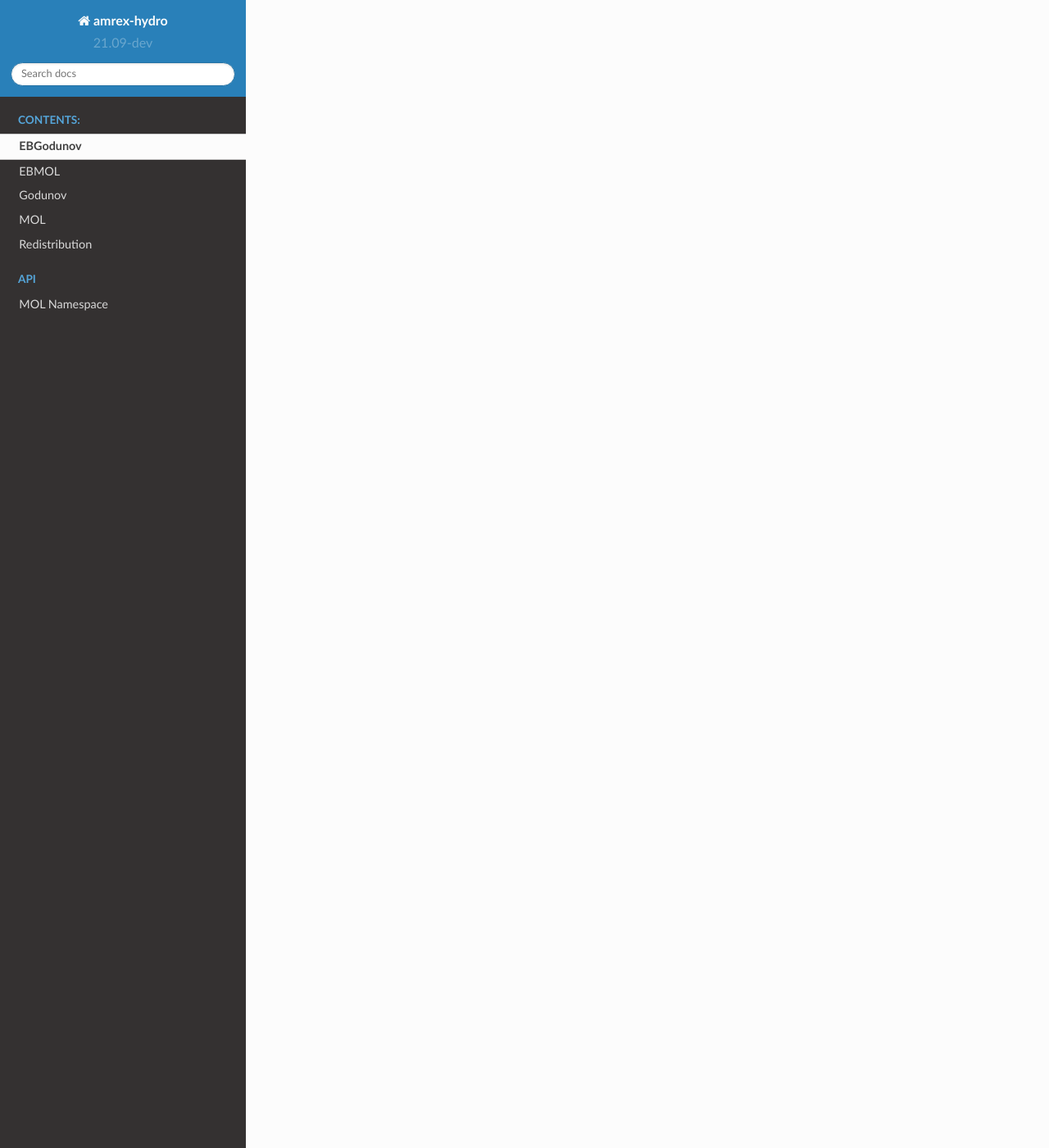
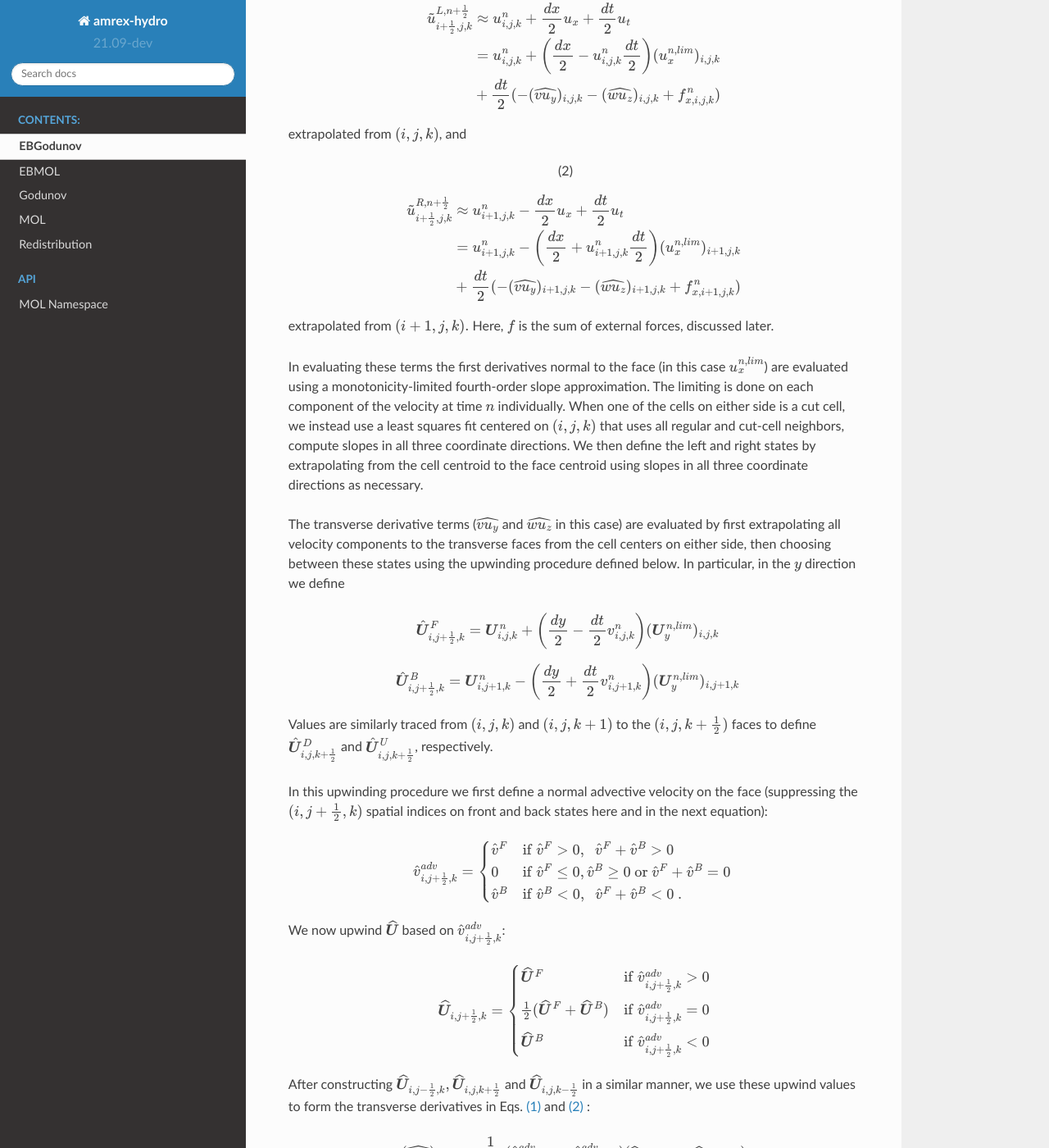
Before and after one commit to AMReX-Fluids/AMReX-Hydro, a Sphinx documentation site: the page built from Docs/source/EBGodunov.rst, in a window 1280 px wide and 1400 px high, scrolled down 1479 px. Shown: the whole window at 82% size. Built offline with Sphinx 7.4.7 and the Read the Docs theme 2.0.0, drawn with Linux system fonts in a browser that asks for light colours; pages that are not in the unit, such as notebooks, are missing from menus; some of the changed text lies outside the part shown.

Commit message:
added math equations to EBGodunov

```diff
--- a/Docs/source/EBGodunov.rst
+++ b/Docs/source/EBGodunov.rst
@@ -59,3 +59,122 @@ We do this by solving
 then defining
 
 .. math:: U^{MAC} = U^{pred} - \frac{1}{\rho} \nabla \phi^{MAC}
+
+----------------
+
+We extrapolate the normal velocities to cell faces using a second-order Taylor series expansion
+in space and time. For each face with a non-zero area fraction, we extrapolate the normal velocity
+component from the centroids of the cells on either side to the face centroid, creating left (L)
+and right (R) states. For face :math:`(i+1/2,j,k)` this gives
+
+.. math::
+   :label: eq1
+
+   \tilde{u}_{i+\frac{1}{2},j,k}^{L,{n+\frac{1}{2}}} & \approx u_{i,j,k}^n + \frac{dx}{2} u_x + \frac{dt}{2} u_t \\
+    & = u_{i,j,k}^n + \left( \frac{dx}{2} - u^n_{i,j,k} \frac{dt}{2} \right) (u_x^{n,lim})_{i,j,k} \\
+    & + \frac{dt}{2} (-(\widehat{v u_y})_{i,j,k} - (\widehat{w u_z})_{i,j,k} + f_{x,i,j,k}^n)
+
+
+extrapolated from :math:`(i,j,k)`, and
+
+.. math::
+   :label: eq2
+
+    \tilde{u}_{i+\frac{1}{2},j,k}^{R,{n+\frac{1}{2}}} & \approx u_{i+1,j,k}^n - \frac{dx}{2} u_x + \frac{dt}{2} u_t \\
+    & = u_{i+1,j,k}^n - \left( \frac{dx}{2} + u^n_{i+1,j,k} \frac{dt}{2} \right)(u^{n,lim}_x)_{i+1,j,k} \\
+    & + \frac{dt}{2} (-(\widehat{v u_y})_{i+1,j,k} - (\widehat{w u_z})_{i+1,j,k} + f_{x,i+1,j,k}^n)
+
+
+
+
+
+extrapolated from :math:`(i+1,j,k).` Here, :math:`f` is the sum of external forces, discussed later.
+
+In evaluating these terms the first derivatives normal to the face (in this
+case :math:`u_x^{n,lim}`) are evaluated using a monotonicity-limited fourth-order
+slope approximation. The limiting is done on each component of the velocity at time :math:`n` individually. When one of the cells on either side is a cut cell, we
+instead use a least squares fit centered on :math:`(i,j,k)` that uses
+all regular and cut-cell neighbors, compute slopes in all three coordinate directions. We then define the left and right states by extrapolating from the cell centroid to the face centroid using slopes in all three coordinate directions
+as necessary.
+
+The transverse derivative terms (:math:`\widehat{v u_y}` and
+:math:`\widehat{w u_z}` in this case)
+are evaluated by first extrapolating all velocity components
+to the transverse faces from the cell centers on either side,
+then choosing between these states using the upwinding procedure
+defined below.  In particular, in the :math:`y` direction we define
+
+.. math::
+    \hat{\boldsymbol{U}}^F_{i,j+\frac{1}{2},k} =  \boldsymbol{U}_{i,j,k}^n +
+    \left( \frac{dy}{2} - \frac{dt}{2} v_{i,j,k}^n \right)
+    (\boldsymbol{U}^{n,lim}_y)_{i,j,k}  \;\;\;
+
+.. math::
+    \hat{\boldsymbol{U}}^B_{i,j+\frac{1}{2},k} =  \boldsymbol{U}_{i,j+1,k}^n -
+    \left( \frac{dy}{2} + \frac{dt}{2} v_{i,j+1,k}^n \right)
+    (\boldsymbol{U}^{n,lim}_y)_{i,j+1,k} \;\;\;
+
+Values are similarly traced from :math:`(i,j,k)` and :math:`(i,j,k+1)`
+to the :math:`(i,j,k+\frac{1}{2})` faces to define
+:math:`\hat{\boldsymbol{U}}^D_{i,j,k+\frac{1}{2}}` and
+:math:`\hat{\boldsymbol{U}}^{U}_{i,j,k+\frac{1}{2}}`, respectively.
+
+In this upwinding procedure we first define a normal advective
+velocity on the face
+(suppressing the :math:`({i,j+\frac{1}{2},k})` spatial indices on front and back
+states here and in the next equation):
+
+.. math::
+    \widehat{v}^{adv}_{{i,j+\frac{1}{2},k}} = \left\{\begin{array}{lll}
+     \widehat{v}^F & \mbox{if $\widehat{v}^F > 0, \;\; \widehat{v}^F + \widehat{v}^B
+     > 0$} \\
+     0   & \mbox{if $\widehat{v}^F \leq 0, \widehat{v}^B \geq  0$ or
+    $\widehat{v}^F + \widehat{v}^B = 0$ } \\
+     \widehat{v}^B & \mbox{if $\widehat{v}^B < 0, \;\; \widehat{v}^F + \widehat{v}^B
+     < 0$ .} \end{array} \right.
+
+
+We now upwind :math:`\widehat{\boldsymbol{U}}` based on :math:`\widehat{v}_{{i,j+\frac{1}{2},k}}^{adv}`:
+
+.. math::
+    \widehat{\boldsymbol{U}}_{{i,j+\frac{1}{2},k}} = \left\{\begin{array}{lll}
+     \widehat{\boldsymbol{U}}^F & \mbox{if $\widehat{v}_{{i,j+\frac{1}{2},k}}^{adv} > 0$} \\
+    \frac{1}{2} (\widehat{\boldsymbol{U}}^F + \widehat{\boldsymbol{U}}^B)  & \mbox{if $\widehat{v}_{{i,j+\frac{1}{2},k}}^{adv} = 0
+    $} \\
+     \widehat{\boldsymbol{U}}^B &
+    \mbox{if $\widehat{v}_{{i,j+\frac{1}{2},k}}^{adv} < 0$} \end{array} \right.
+
+After constructing :math:`\widehat{\boldsymbol{U}}_{{i,j-\frac{1}{2},k}}, \widehat{\boldsymbol{U}}_{i,j,k+\frac{1}{2}}`
+and :math:`\widehat{\boldsymbol{U}}_{i,j,k-\frac{1}{2}}` in a similar manner,
+we use these upwind values to form the transverse derivatives in
+Eqs. :eq:`eq1` and :eq:`eq2` :
+
+.. math::
+    (\widehat{v u_y})_{i,j,k} = \frac{1}{2dy} ( \widehat{v}_{{i,j+\frac{1}{2},k}}^{adv} +
+   \widehat{v}_{{i,j-\frac{1}{2},k}}^{adv} ) ( \widehat{u}_{{i,j+\frac{1}{2},k}} - \widehat{u}_{{i,j-\frac{1}{2},k}} )
+
+.. math::
+    (\widehat{w u_z})_{i,j,k} = \frac{1}{2dz} (\widehat{w}_{i,j,k+\frac{1}{2}}^{adv} +
+   \widehat{w}_{i,j,k-\frac{1}{2}}^{adv} ) ( \widehat{u}_{i,j,k+\frac{1}{2}} - \widehat{u}_{i,j,k-\frac{1}{2}} )
+
+The normal velocity at each face is then determined by an upwinding procedure
+based on the states predicted from the cell centers on either side.  The
+procedure is similar to that described above, i.e.
+(suppressing the (:math:`i+\frac{1}{2},j,k`) indices)
+
+.. math::
+    \tilde{u}^{n+\frac{1}{2}}_{{i+\frac{1}{2},j,k}} = \left\{\begin{array}{lll}
+    \tilde{u}^{L,n+\frac{1}{2}}
+    & \mbox{if $\tilde{u}^{L,n+\frac{1}{2}} > 0$ and $ \tilde{u}^{L,n+\frac{1}{2}} +
+    \tilde{u}^{R,n+\frac{1}{2}} > 0$} \\
+    0 & \mbox{if $\tilde{u}^{L,n+\frac{1}{2}} \leq 0, \tilde{u}^{R,n+\frac{1}{2}} \geq  0$ or
+    $\tilde{u}^{L,n+\frac{1}{2}} + \tilde{u}^{R,n+\frac{1}{2}} = 0$ } \\
+    \tilde{u}^{R,n+\frac{1}{2}}
+    & \mbox{if $\tilde{u}^{R,n+\frac{1}{2}} < 0$ and $\tilde{u}^{L,n+\frac{1}{2}}
+    + \tilde{u}^{R,n+\frac{1}{2}} < 0$}
+    \end{array} \right.
+
+We follow a similar
+procedure to construct :math:`\tilde{v}^{n+\frac{1}{2}}_{i,j+\frac{1}{2},k}`
+and :math:`\tilde{w}^{n+\frac{1}{2}}_{i,j,k+\frac{1}{2}}`. We refer to this unique value of
+normal velocity on each face as :math:`\boldsymbol{U}^{MAC,*}`.
```
Also changed, not shown: Docs/Doxygen/doxygen.conf (+4 -4 lines), 1 other file.
